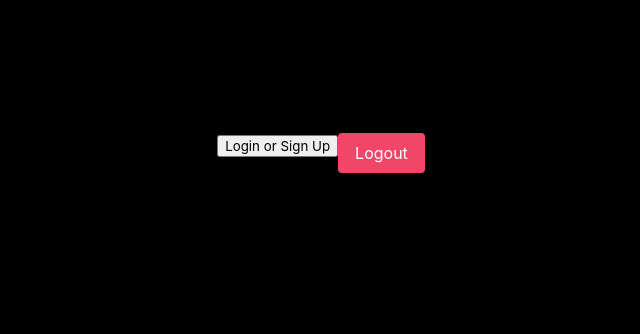
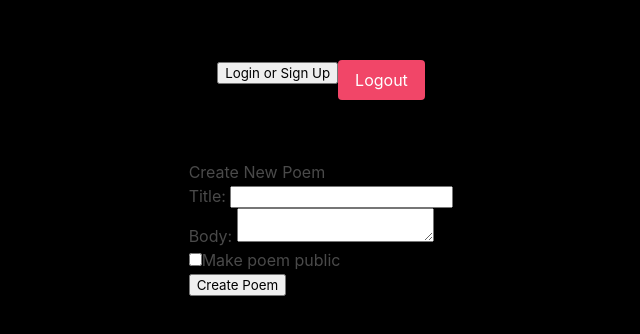
Before and after one commit to comp426-dead-poets-society/comp426-devetry, a React (Create React App) app in the folder devetry/: page /submit in a window 1280 px wide. Shown: the part 222-556 px from the top of the page, without its empty margins (319-959 px from the left). Built offline with nearby package versions, Linux system fonts and the light colour scheme; no server answers.

Commit message:
[BUG] Find place to stop on submit page

```diff
--- a/devetry/src/api/publicAPI.js
+++ b/devetry/src/api/publicAPI.js
@@ -1,3 +1,5 @@
+//TODO: There seem to be a lot of bugs with a redundant /public/ path in the pubRoot.get calls (Malik)
+
 import {getAxiosInstance} from "../config/Axios";
 
 const pubRoot = getAxiosInstance('/public');
@@ -16,7 +18,7 @@ export async function getAllPublicPoems() {
 
 //Returns specific poem by id
 export async function getPoem(id) {
-    return (await pubRoot.get(`/public/${id}`))['data']['result'];
+    return (await pubRoot.get(`/${id}`))['data']['result'];
 }
 
 
--- a/devetry/src/pages/SubmitPage.js
+++ b/devetry/src/pages/SubmitPage.js
@@ -1,11 +1,123 @@
 import React, { Component } from 'react'
+import {} from '../api/publicAPI';
+import {createPoem} from '../api/userAPI';
+
+import { BrowserRouter as Router, Link, Switch, Route } from 'react-router-dom';
+import '../App.scss';
+import Loading from "../components/Loading"
+import { getStatus } from "../api/accountAPI"
+import Header from '../components/Header'
+import MainPage from './MainPage'
+import UserPage from './UserPage'
+import SearchPage from './SearchPage'
+import NotFound from './NotFound'
 
 export default class SubmitPage extends Component {
+
+    constructor(props) {
+        super(props);
+
+        this.onChangeTitle = this.onChangeTitle.bind(this);
+        this.onChangeBody = this.onChangeBody.bind(this);
+        this.onChangeIsLive = this.onChangeIsLive.bind(this);
+
+        this.state = {
+            title: '',
+            body: '',
+            isLive: false,
+            author: 'should_be_username' //TODO: Figure out a way to pass logged in username here (Malik)
+        }
+    }
+
+    onChangeTitle(e) {
+        this.setState({
+            title: e.target.value
+        });
+    }
+
+    onChangeBody(e) {
+        this.setState({
+            body: e.target.value
+        });
+    }
+
+    onChangeIsLive(e) {
+        this.setState({
+            isLive: !this.state.isLive
+        });
+    }
+
+    async onSubmit(e) {
+        e.preventDefault();
+
+        //console.log(`Form submitted.`);
+		//console.log(`Poem Title: ${this.state.title}`);
+		//console.log(`Poem Body: ${this.state.body}`);
+        //console.log(`Poem isLive: ${this.state.isLive}`);
+
+        const newPoem = {
+            title: this.state.title,
+            body: this.state.body,
+            isLive: this.state.isLive,
+            author: this.state.author
+        }
+
+        //createPoem({title=this.state.title, body=this.state.body, isLive = this.state.isLive, author=this.state.author});
+
+        createPoem(newPoem);
+
+        this.setState({
+            title: '',
+            body: '',
+            isLive: false,
+            author: 'should_be_username' //TODO: Figure out a way to pass logged in username here (Malik)
+        })
+    }
+
+
     render() {
         return (
-            <div>
+            <div style={{marginTop: 10}}>
+				<h3>Create New Poem</h3>
+				<form onSubmit={this.onSubmit}>
+					<div className="form-group">
+						<label>Title: </label>
+						<input
+								type="text"
+								className="form-control"
+								value={this.state.title}
+								onChange={this.onChangeTitle}
+								/>
+					</div>
+					<div className="form-group">
+						<label>Body: </label>
+						<textarea
+								className="form-control"
+								value={this.state.body}
+								onChange={this.onChangeBody}
+								/>
+					</div>
 
-            </div>
+                    <div className="form-check">
+                        <input
+                                className="form-check-input"
+                                id="isLive"
+                                type="checkbox"
+                                name="isLive"
+                                onChange={this.onChangeIsLive}
+                                checked={this.state.isLive}
+                                value={this.state.isLive}
+                                />
+                        <label className="form-check-label" htmlFor="completedCheckbox">
+                            Make poem public
+                        </label>
+                    </div>
+
+					<div className="form-group">
+						<input type="submit" value="Create Poem" className="btn btn-primary" />
+					</div>
+				</form>
+			</div>
         )
     }
 }
```
